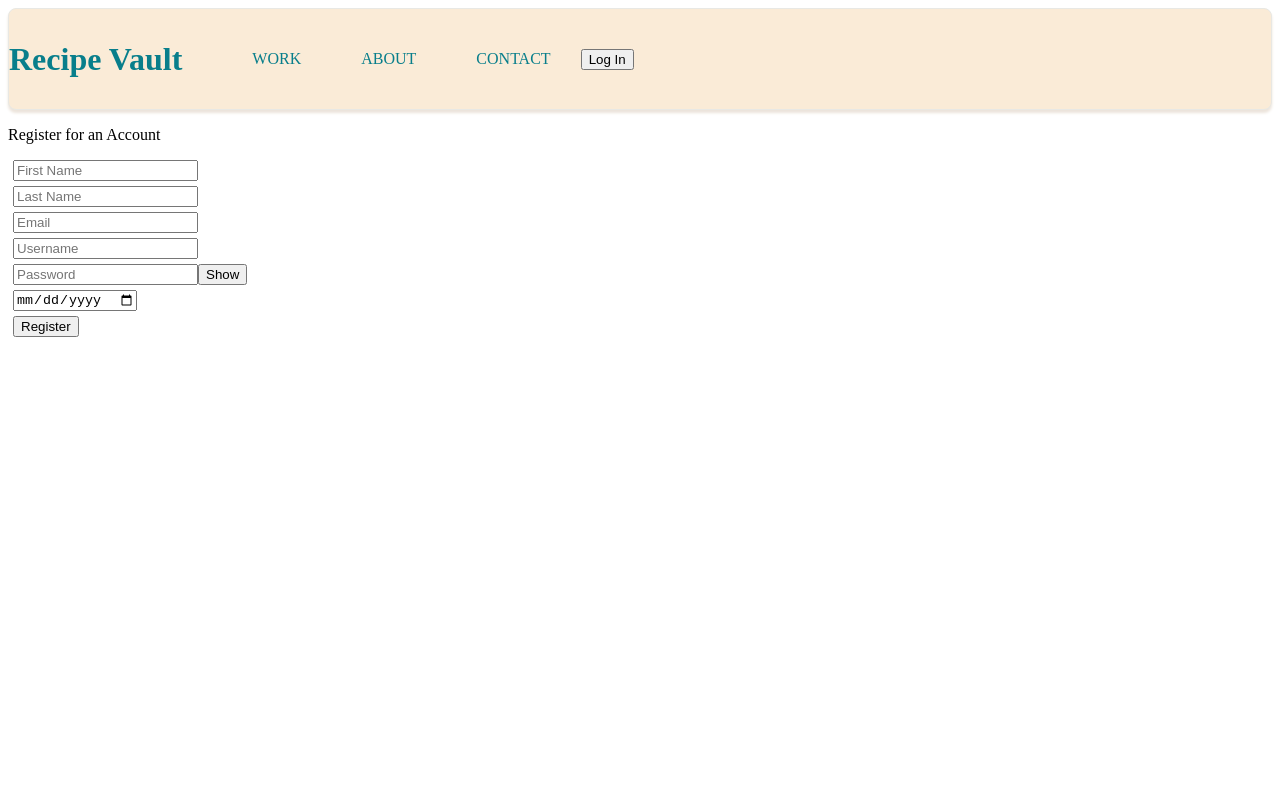
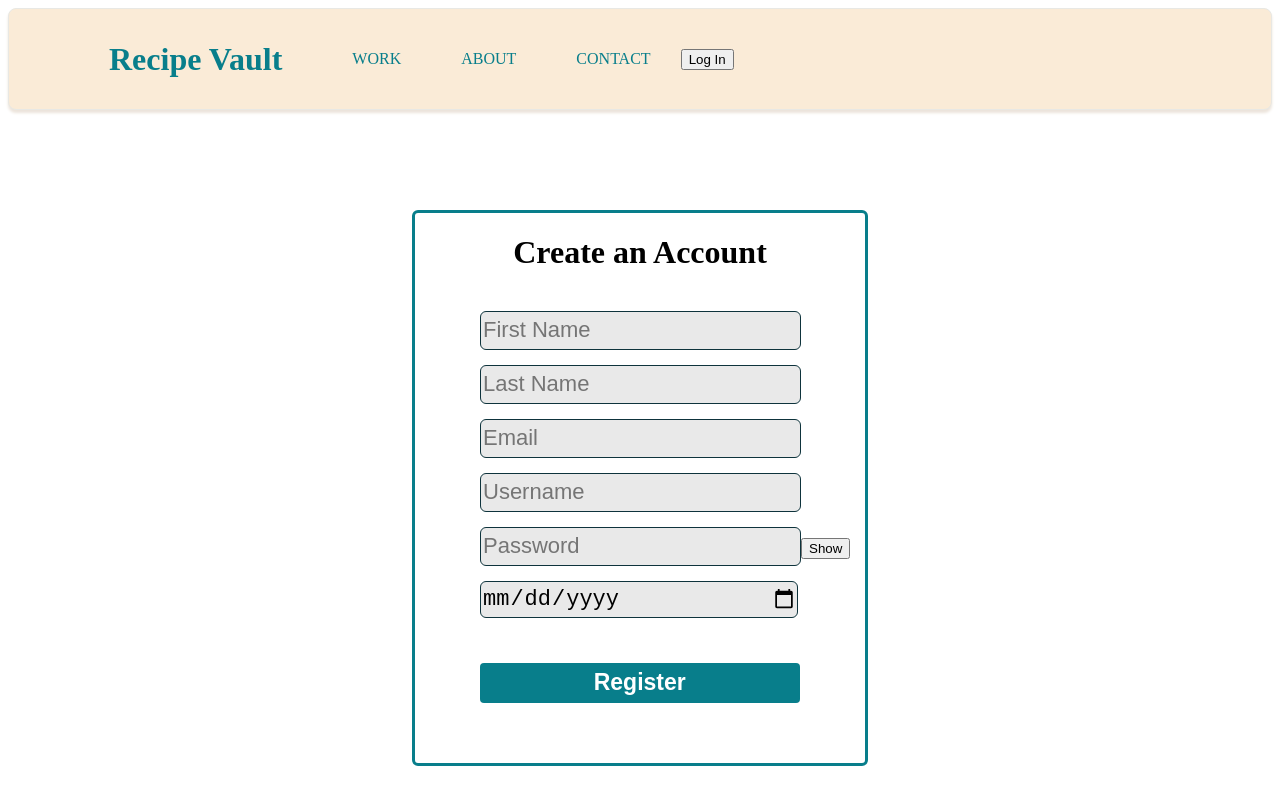
Before and after one commit to jddeffendal2/food_vault, a Vue app in the folder FoodVault_Web/: page /Signup in a window 1280 px wide. Shown: the top 804 px of the page. Built offline with nearby package versions, Linux system fonts and the light colour scheme; no server answers.

Commit message:
add styling changes to signup and login pages

```diff
--- a/FoodVault_Web/src/App.vue
+++ b/FoodVault_Web/src/App.vue
@@ -44,7 +44,8 @@ header {
 }
 
 .brandName {
-  color: #087E8B
+  color: #087E8B;
+  padding-left: 100px;
 }
 
 a {
--- a/FoodVault_Web/src/components/LoginPage.vue
+++ b/FoodVault_Web/src/components/LoginPage.vue
@@ -53,10 +53,10 @@ var login = function() {
   border: 3px solid #087E8B;
   border-radius: 6px;
   margin: 100px auto;
-  min-height: 600px;
-  max-height: 600px;
-  min-width: 500px;
-  max-width: 500px;
+  min-height: 550px;
+  max-height: 550px;
+  min-width: 450px;
+  max-width: 450px;
 }
 
 .row {
@@ -69,10 +69,10 @@ var login = function() {
 }
 
 .row input {
-  min-width: 350px;
-  max-width: 350px;
-  min-height: 40px;
-  min-height: 40px;
+  min-width: 315px;
+  max-width: 315px;
+  min-height: 35px;
+  min-height: 35px;
   background: #e9e9e9;
   border: 1px solid #0e333c;
   border-radius: 6px;
@@ -86,14 +86,14 @@ var login = function() {
 }
 
 .row p {
-  margin: auto auto 15px 130px;
+  margin: auto auto 15px 118px;
   font-size: 15px;
   font-weight: bold;
 }
 
 .row input:focus {
   background-color: #ffffff;
-  border: 2px solid #0e333c;
+  border: 2px solid #087E8B;
 }
 
 .row label {
--- a/FoodVault_Web/src/components/SignUpPage.vue
+++ b/FoodVault_Web/src/components/SignUpPage.vue
@@ -33,24 +33,90 @@ var signup = function() {
 
 <template>
   <div class="container">
-    <p>Register for an Account</p>
-    <input class="row" type="text" placeholder="First Name" v-model="firstName" />
-    <input class="row" type="text" placeholder="Last Name" v-model="lastName" />
-    <input class="row" type="text" placeholder="Email" v-model="email" />
-    <input class="row" type="text" placeholder="Username" v-model="username" />
+    <h1 class="registerHeader">Create an Account</h1>
+    <br/>
+    <div class="row">
+      <input type="text" placeholder="First Name" v-model="firstName" />
+    </div>
+    <div class="row">
+      <input type="text" placeholder="Last Name" v-model="lastName" />
+    </div>
+    <div class="row">
+      <input type="text" placeholder="Email" v-model="email" />
+    </div>
+    <div class="row">
+      <input type="text" placeholder="Username" v-model="username" />
+    </div>
     <div class="row">
       <input v-if="showPassword" type="text" placeholder="Password" v-model="password" />
       <input v-else type="password" placeholder="Password" v-model="password" />
       <button @click="showPassword = !showPassword">Show</button>
     </div>
-    <input class="row" type="date" v-model="birthdate" />
-    <button class="row" @click="signup">Register</button>
+    <div class="row">
+      <input type="date" v-model="birthdate" />
+    </div>
+    <div class="row">
+      <button id="registerButton" @click="signup">Register</button>
+    </div>
   </div>
 </template>
 
 <style>
+.container {
+  border: 3px solid #087E8B;
+  border-radius: 6px;
+  margin: 100px auto;
+  min-height: 550px;
+  max-height: 550px;
+  min-width: 450px;
+  max-width: 450px;
+}
+
 .row {
   display: block;
-  margin: 5px;
+  width: 100%;
+}
+
+.row input {
+  min-width: 315px;
+  max-width: 315px;
+  min-height: 35px;
+  min-height: 35px;
+  background: #e9e9e9;
+  border: 1px solid #0e333c;
+  border-radius: 6px;
+  font-size: 22px;
+  margin: 0px auto 15px 65px;
+}
+
+.row input:focus {
+  background-color: #ffffff;
+  border: 2px solid #087E8B;
+}
+
+#registerButton {
+  margin: 30px auto 15px 65px;
+  width: 71%;
+  height: 40px;
+  border: none;
+  border-radius: 4px;
+  background: #087E8B;
+  color: white;
+  font-size: 23px;
+  font-weight: bold;
+}
+
+#registerButton:hover {
+  cursor: pointer;
+  box-shadow: 0 5px 5px #d5d5d5;
+}
+
+.registerHeader {
+  text-align: center;
+}
+
+#showPassword {
+  width: 10%;
+  height: 40px;
 }
 </style>
```
